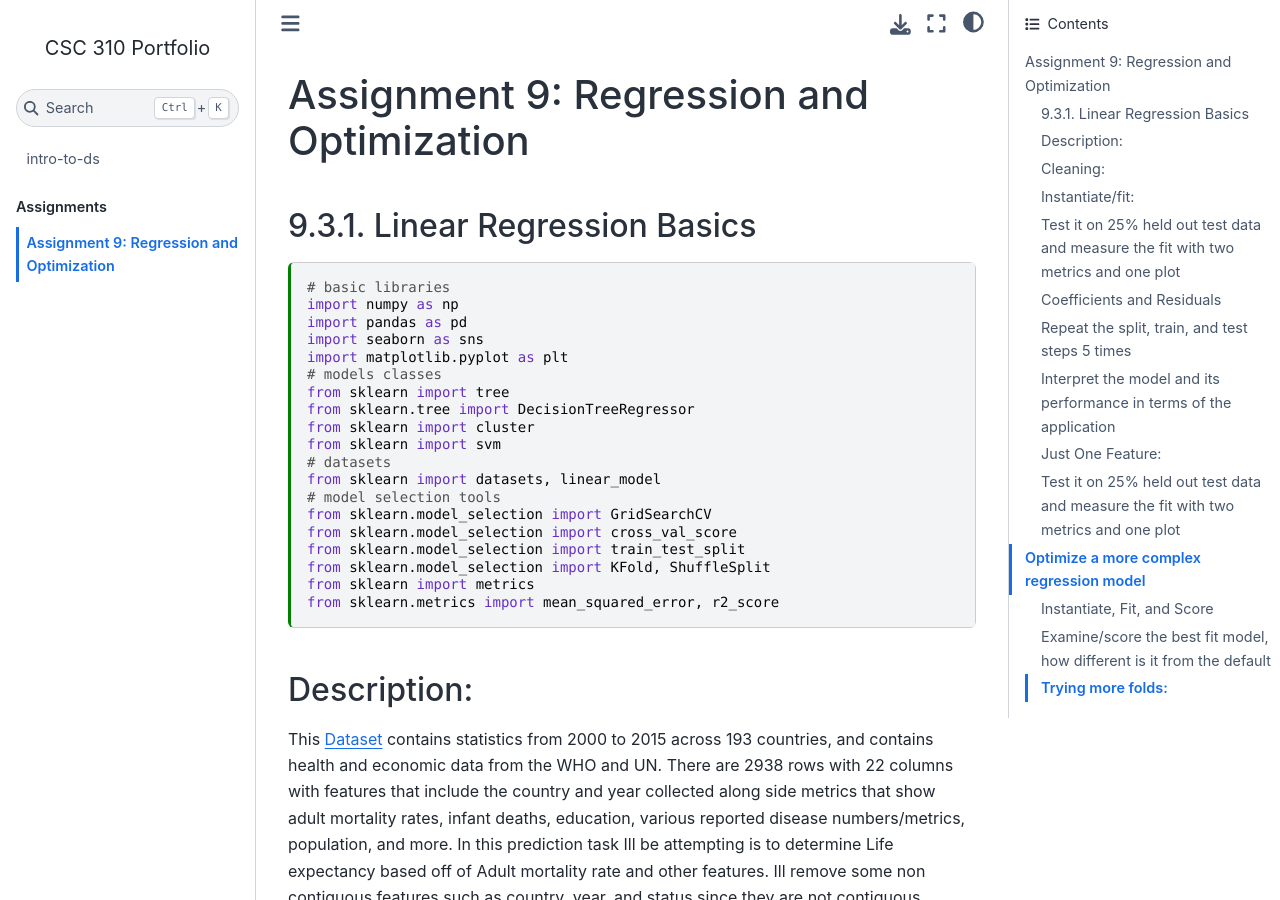
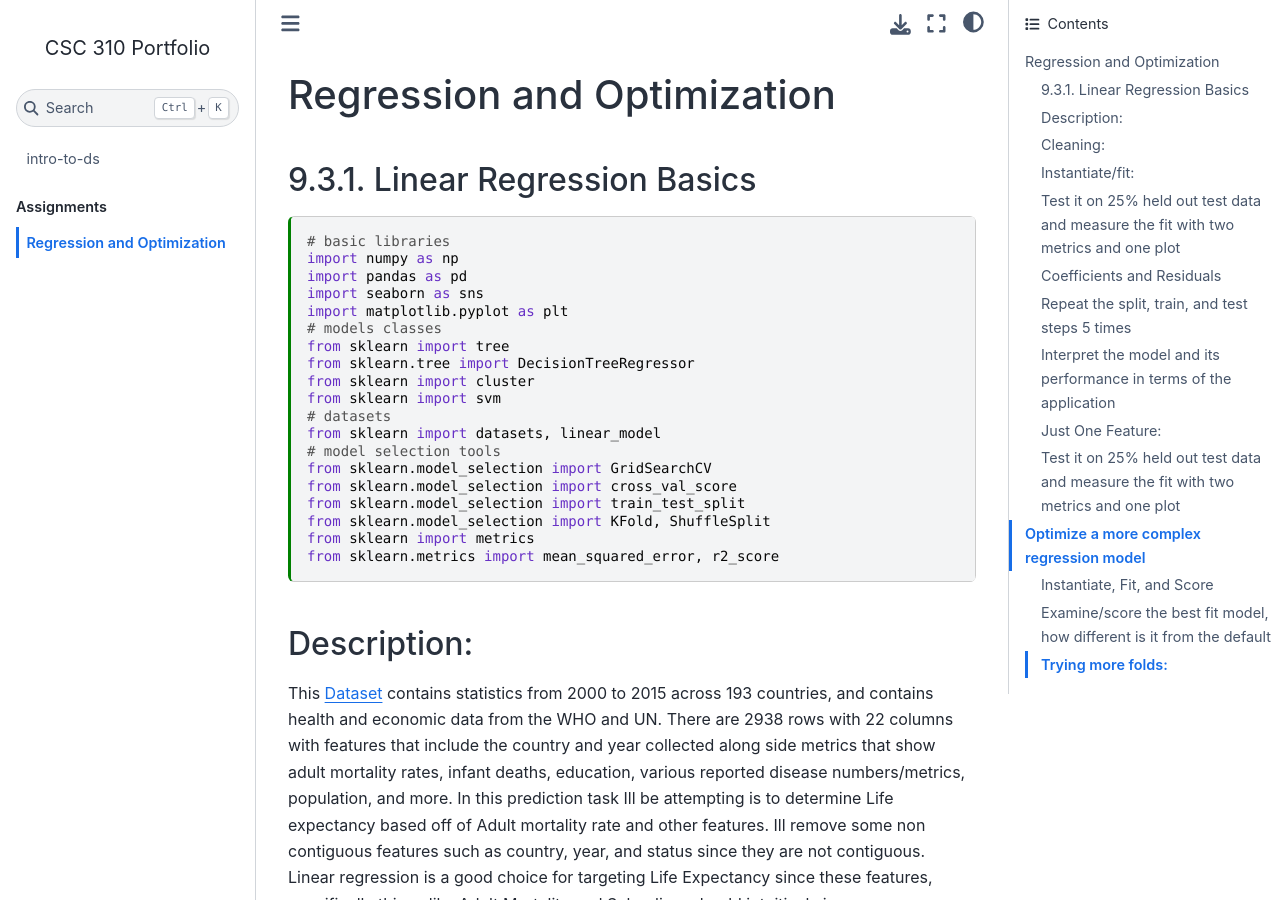
Before and after one commit to efsa95/intro-to-ds, a Jupyter Book: the page built from Assignment9.md, in a window 1280 px wide and 900 px high. Built offline with Jupyter Book 1.0.4 settings and Sphinx 7.4.7 and the Sphinx Book theme 1.1.4, drawn with Linux system fonts in a browser that asks for light colours.

Commit message:
Changed title

```diff
--- a/Assignment9.md
+++ b/Assignment9.md
@@ -11,7 +11,7 @@ kernelspec:
   name: python3
 ---
 
-# Assignment 9: Regression and Optimization
+# Regression and Optimization
 
 +++
 
```
